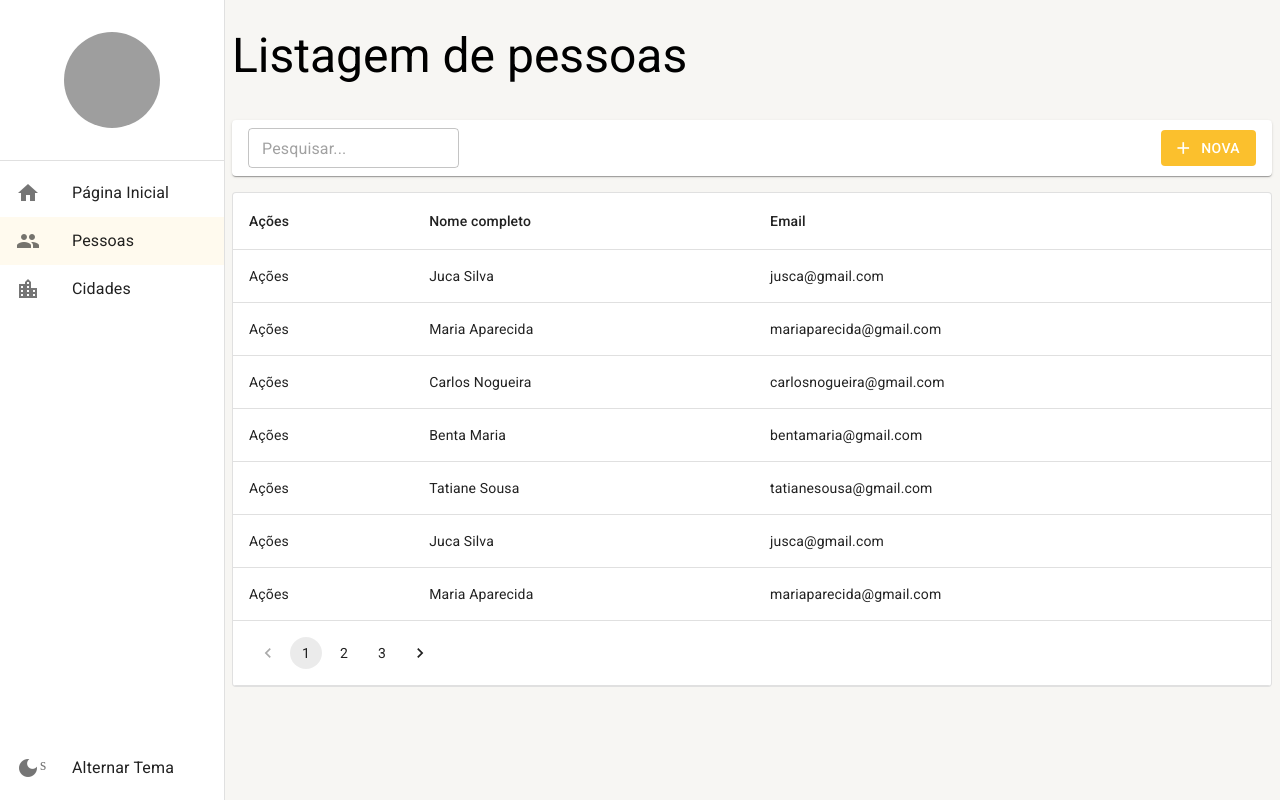
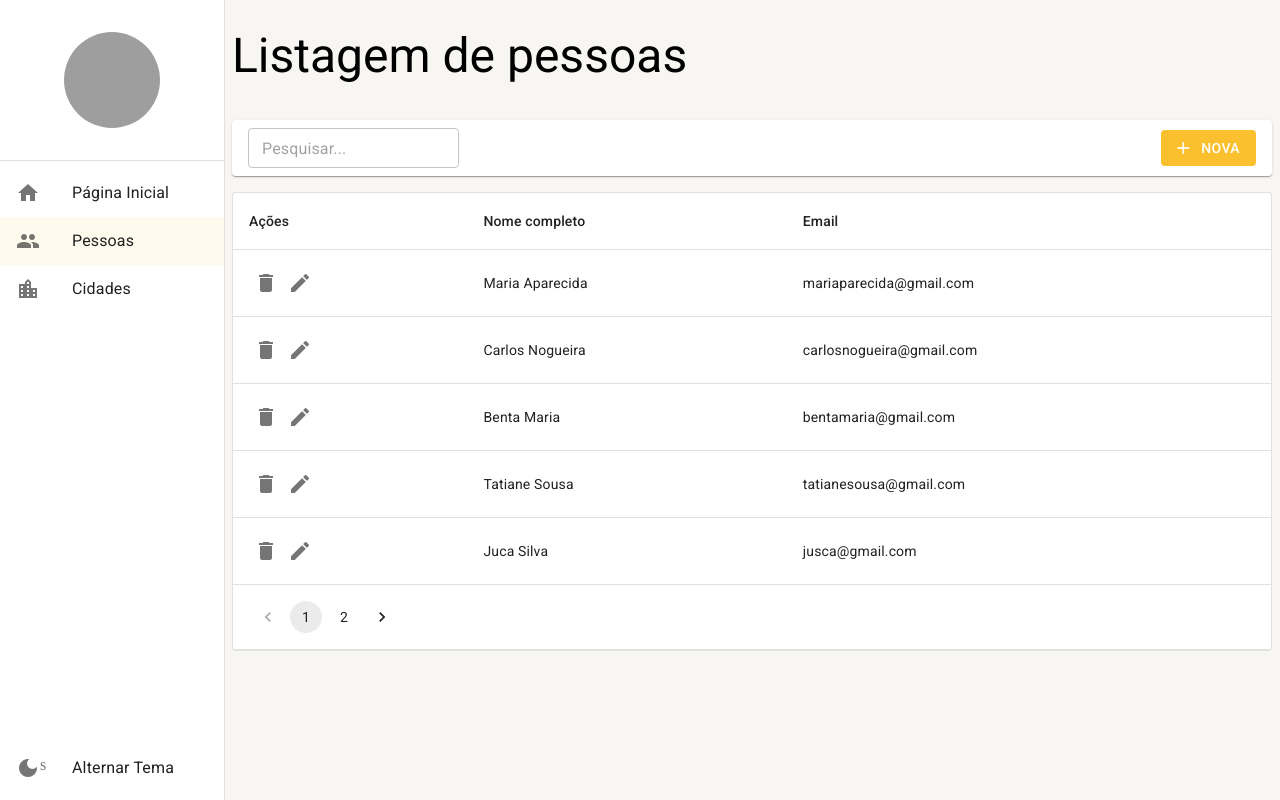
Before and after one commit to leo-ngra/Projeto-Cadastro-Pessoas-Cidades, a React (Create React App) app: page /pessoas in a window 1280 px wide. Built offline with nearby package versions, Linux system fonts and the light colour scheme; data requests are answered from the project's data file; grey boxes are pictures that could not be loaded.

Commit message:
feat: Configurando ações da listagem

```diff
--- a/mock/database.json
+++ b/mock/database.json
@@ -1,41 +1,5 @@
 {
   "pessoas": [
-        {
-            "id": 1,
-            "email": "jusca@gmail.com",
-            "cidadeId": 1,
-            "nomeCompleto": "Juca Silva"
-        },
-        {
-            "id": 2,
-            "email": "mariaparecida@gmail.com",
-            "cidadeId": 1,
-            "nomeCompleto": "Maria Aparecida"
-        },
-        {
-            "id": 3,
-            "email": "carlosnogueira@gmail.com",
-            "cidadeId": 1,
-            "nomeCompleto": "Carlos Nogueira"
-        },
-        {
-            "id": 4,
-            "email": "bentamaria@gmail.com",
-            "cidadeId": 1,
-            "nomeCompleto": "Benta Maria"
-        },
-        {
-            "id": 5,
-            "email": "tatianesousa@gmail.com",
-            "cidadeId": 1,
-            "nomeCompleto": "Tatiane Sousa"
-        },
-        {
-            "id": 6,
-            "email": "jusca@gmail.com",
-            "cidadeId": 1,
-            "nomeCompleto": "Juca Silva"
-        },
     {
       "id": 7,
       "email": "mariaparecida@gmail.com",
--- a/src/pages/listagem-de-pessoas/index.tsx
+++ b/src/pages/listagem-de-pessoas/index.tsx
@@ -1,6 +1,6 @@
 import { useEffect, useMemo, useState } from "react";
-import { useSearchParams } from "react-router-dom";
-import { LinearProgress, Pagination, Paper, Table, TableBody, TableCell, TableContainer, TableFooter, TableHead, TableRow } from "@mui/material";
+import { useNavigate, useSearchParams } from "react-router-dom";
+import { Icon, IconButton, LinearProgress, Pagination, Paper, Table, TableBody, TableCell, TableContainer, TableFooter, TableHead, TableRow } from "@mui/material";
 
 import { LayoutBaseDePagina } from "../../shared/layouts/LayoutBaseDePagina";
 import { IListagemPessoa, PessoasService } from "../../shared/services/api/PessoasService";
@@ -11,6 +11,7 @@
 export const ListagemDePessoas = () => {
     const [searchParams, setSearchParams] = useSearchParams();
     const { debounce } = useDebounce();
+    const navigate = useNavigate();
 
     const [rows, setRows] = useState<IListagemPessoa[]>([]);
     const [isLoading, setIsLoading] = useState(true);
@@ -46,6 +47,22 @@
       });
     }, [busca, pagina]);
 
+    const handleDelete = (id: number) => {
+      if (confirm('Realmente deseja apagar?')) {
+        PessoasService.deleteById(id)
+          .then(result => {
+            if (result instanceof Error) {
+              alert(result.message);
+            } else {
+              setRows(oldRows => [
+                ...oldRows.filter(oldRow => oldRow.id !== id),
+              ]);
+              alert('Registro apagado com sucesso!');
+            }
+          });
+      }
+    };
+
 
     return (
       <LayoutBaseDePagina
@@ -71,7 +88,14 @@
             <TableBody>
               {rows.map(row => (
                 <TableRow key={row.id}>
-                  <TableCell>Ações</TableCell>
+                  <TableCell>
+                    <IconButton size="small" onClick={() => handleDelete(row.id)}>
+                      <Icon>delete</Icon>
+                    </IconButton>
+                    <IconButton size="small" onClick={() => navigate(`/pessoas/detalhe/${row.id}`)}>
+                      <Icon>edit</Icon>
+                    </IconButton>
+                  </TableCell>
                   <TableCell>{row.nomeCompleto}</TableCell>
                   <TableCell>{row.email}</TableCell>
                 </TableRow>
--- a/src/routes/index.tsx
+++ b/src/routes/index.tsx
@@ -33,6 +33,7 @@
            <Route path='/pagina-inicial' element={ <Dashboard /> } />
 
            <Route path='/pessoas' element={ <ListagemDePessoas /> } />
+           <Route path='/pessoas/detalhe/:id' element={ <p>Detalhe</p> } />
 
            <Route path='*' element={<Navigate to='/pagina-inicial' /> } />
 
--- a/src/shared/environment/index.ts
+++ b/src/shared/environment/index.ts
@@ -2,7 +2,7 @@
     /**
      * Define a quantidade de linhas a ser carregada por padrão nas listagens.
     */
-    LIMITE_DE_LINHAS: 7,
+    LIMITE_DE_LINHAS: 5,
     /**
     * Placeholder exibido nas inputs.
     */
```
Lines whose indentation alone changed are shown as unchanged.
